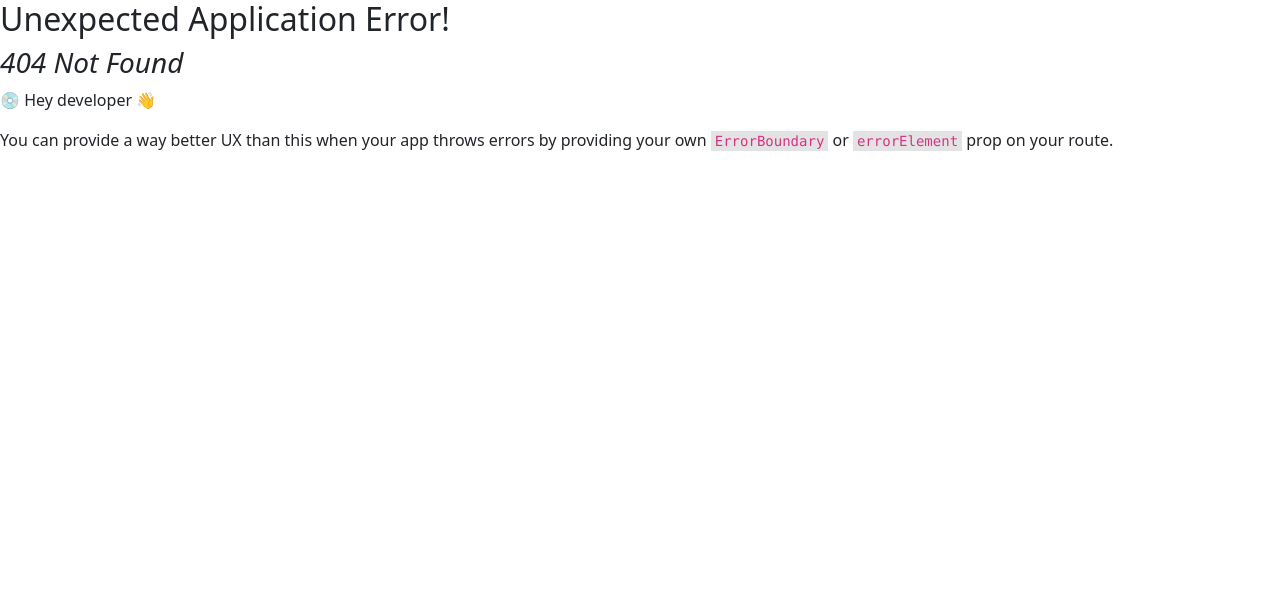
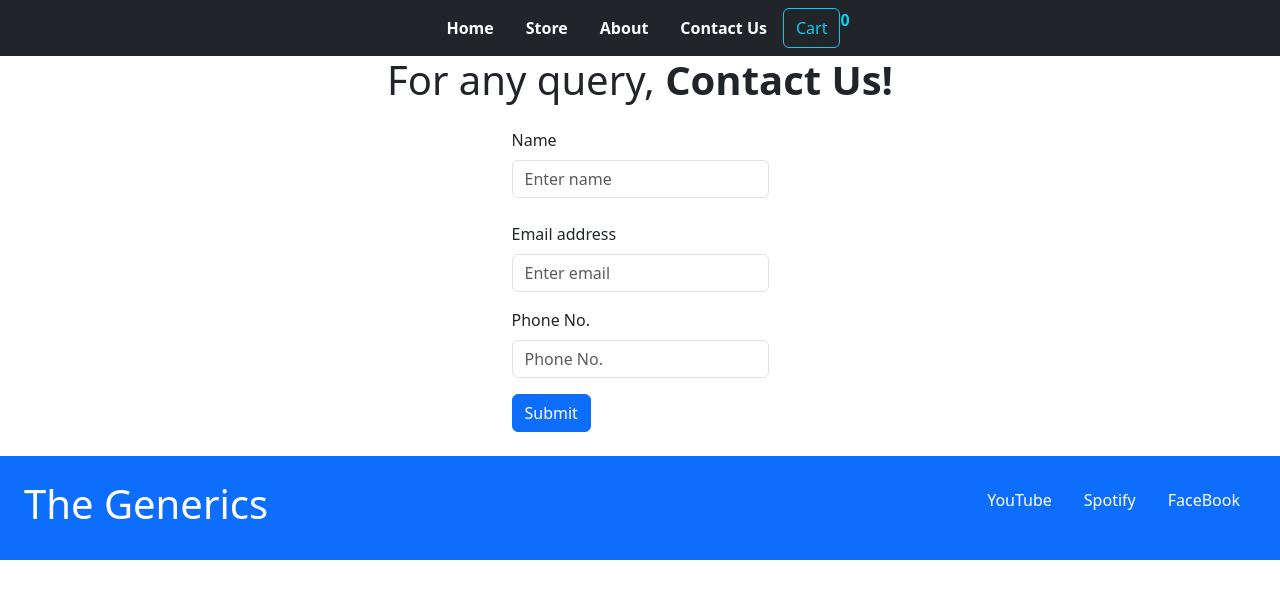
Before and after one commit to diksha-singh-17/E-commerce-Project, a React (Create React App) app: page /contact in a window 1280 px wide. Before the commit this address had no page. Shown: the top 598 px of the page. Built offline with nearby package versions, Linux system fonts and the light colour scheme.

Commit message:
added ContactUs page

```diff
--- a/src/components/Header/Header.js
+++ b/src/components/Header/Header.js
@@ -32,6 +32,13 @@ const Header = () => {
             </NavLink>
           </Nav.Link>
         </Nav.Item>
+        <Nav.Item>
+          <Nav.Link as="li">
+            <NavLink to="/contact" className="text-decoration-none text-white">
+              Contact Us
+            </NavLink>
+          </Nav.Link>
+        </Nav.Item>
         <Cart />
       </Nav>
     </>
--- /dev/null
+++ b/src/components/Layout/ContactUs.js
@@ -0,0 +1,83 @@
+import React, { useRef } from "react";
+import Button from "react-bootstrap/Button";
+import Form from "react-bootstrap/Form";
+import Header from "../Header/Header";
+import Footer from "./Footer";
+
+const ContactUs = () => {
+  const nameInput = useRef();
+  const emailInput = useRef();
+  const numberInput = useRef();
+
+  const handleFormData = async (e) => {
+    e.preventDefault();
+    const usersInfo = {
+      name: nameInput.current.value,
+      email: emailInput.current.value,
+      phoneNumber: numberInput.current.value,
+    };
+    console.log(nameInput.current.value);
+    const response = await fetch(
+      "https://sharpener-project-d2242-default-rtdb.firebaseio.com/userInfo.json",
+      {
+        method: "POST",
+        body: JSON.stringify(usersInfo),
+        headers: {
+          "Content-Type": "application/json",
+        },
+      }
+    );
+    const data = await response.json();
+    console.log(data);
+  };
+  return (
+    <>
+      <Header />
+
+      <div className="d-flex  align-items-center flex-column mb-4">
+        <div>
+          <h1 className="mb-4">
+            For any query, <b>Contact Us!</b>
+          </h1>
+        </div>
+
+        <div>
+          <Form>
+            <Form.Group className="mb-4" controlId="formBasicName">
+              <Form.Label>Name</Form.Label>
+              <Form.Control
+                type="text"
+                placeholder="Enter name"
+                ref={nameInput}
+              />
+            </Form.Group>
+            <Form.Group className="mb-3" controlId="formBasicEmail">
+              <Form.Label>Email address</Form.Label>
+              <Form.Control
+                type="email"
+                placeholder="Enter email"
+                ref={emailInput}
+              />
+            </Form.Group>
+
+            <Form.Group className="mb-3" controlId="formBasicPhone">
+              <Form.Label>Phone No.</Form.Label>
+              <Form.Control
+                type="number"
+                placeholder="Phone No."
+                ref={numberInput}
+              />
+            </Form.Group>
+
+            <Button variant="primary" type="submit" onClick={handleFormData}>
+              Submit
+            </Button>
+          </Form>
+        </div>
+      </div>
+      <Footer />
+    </>
+  );
+};
+
+export default ContactUs;
--- a/src/index.js
+++ b/src/index.js
@@ -8,6 +8,7 @@ import { createBrowserRouter, RouterProvider } from "react-router-dom";
 import About from "./components/Layout/About";
 import Store from "./components/Layout/Store";
 import Home from "./components/Layout/Home";
+import ContactUs from "./components/Layout/ContactUs";
 
 const router = createBrowserRouter([
   {
@@ -26,6 +27,10 @@ const router = createBrowserRouter([
     path: "/home",
     element: <Home />,
   },
+  {
+    path: "/contact",
+    element: <ContactUs />,
+  },
 ]);
 
 const root = ReactDOM.createRoot(document.getElementById("root"));
```
